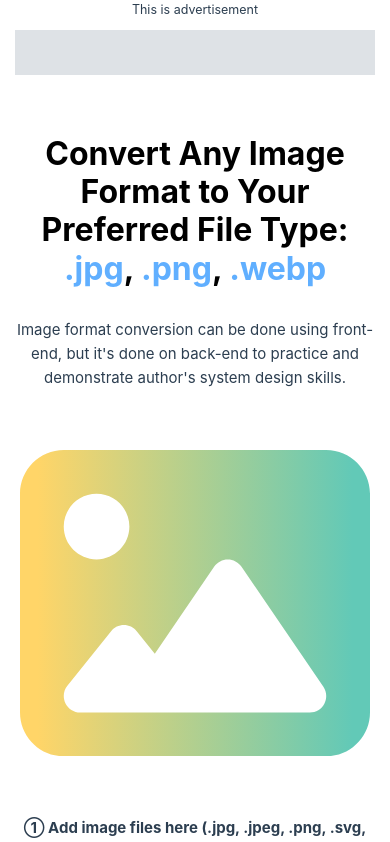
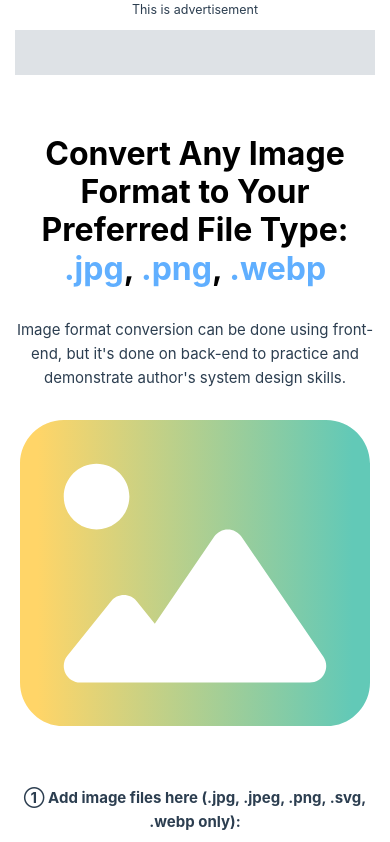
Before and after one commit to hyungmogu/udacity-cloud-devops-project-5, a Vue app in the folder frontend/: page / in a window 390 px wide. Shown: the top 842 px of the page. Built offline with nearby package versions, Linux system fonts and the light colour scheme.

Commit message:
feat: improve mobile layout spacings for page banner

```diff
--- a/frontend/src/components/ITCPageBanner.vue
+++ b/frontend/src/components/ITCPageBanner.vue
@@ -27,7 +27,7 @@
 <style lang="scss" scoped>
   .itc-page-banner {
     display: grid;
-    row-gap: 60px;
+    row-gap: 30px;
     column-gap: 100px;
     align-items: center;
 
```
